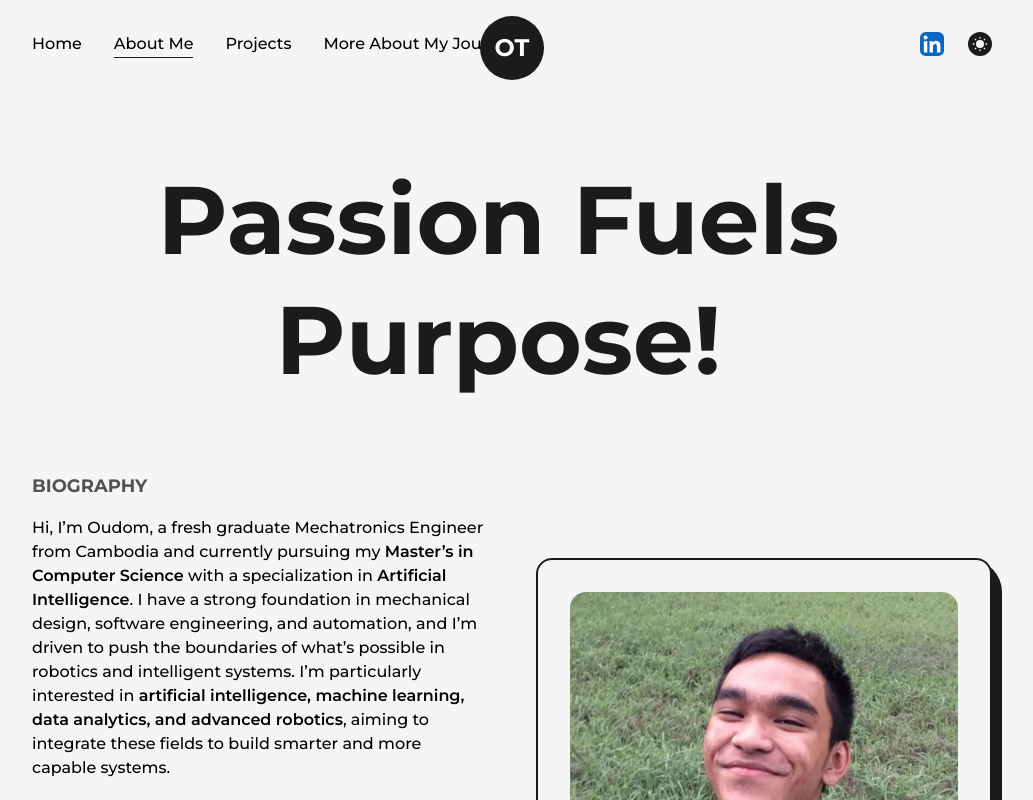
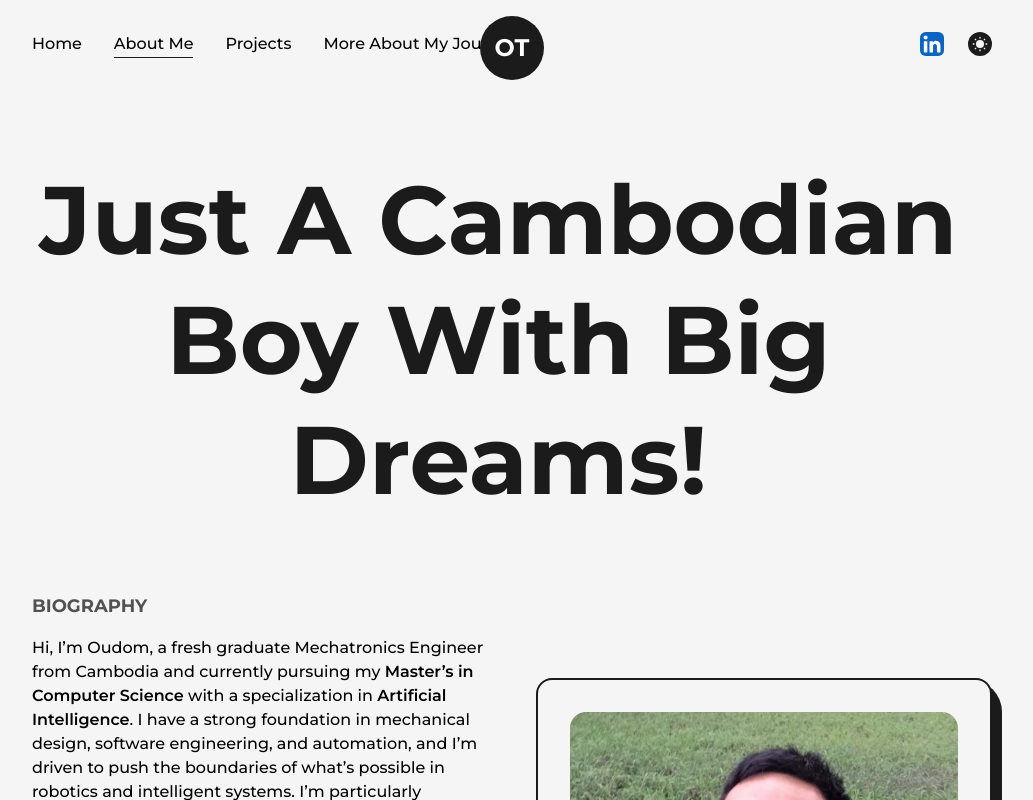
Before and after one commit to DukeDick/OudomThachPortfolio, a Next.js app: page /about in a window 1280 px wide. Shown: the top 800 px of the page, without its empty margins (128-1161 px from the left). Built offline with nearby package versions, Linux system fonts and the light colour scheme.

Commit message:
Update about.js

```diff
--- a/src/pages/about.js
+++ b/src/pages/about.js
@@ -49,7 +49,7 @@ export default function About() {
             <main className={`flex w-full flex-col items-center justify-center dark:text-light`}>
                 <Layout className="pt-16">
                     <AnimatedText
-                        text="Passion Fuels Purpose!"
+                        text="Just a Cambodian Boy with Big Dreams!"
                         className="mb-16 !text-8xl !leading-tight lg:!text-7xl sm:!text-6xl xs:!text-4xl sm:mb-8"
                     />
 
```
